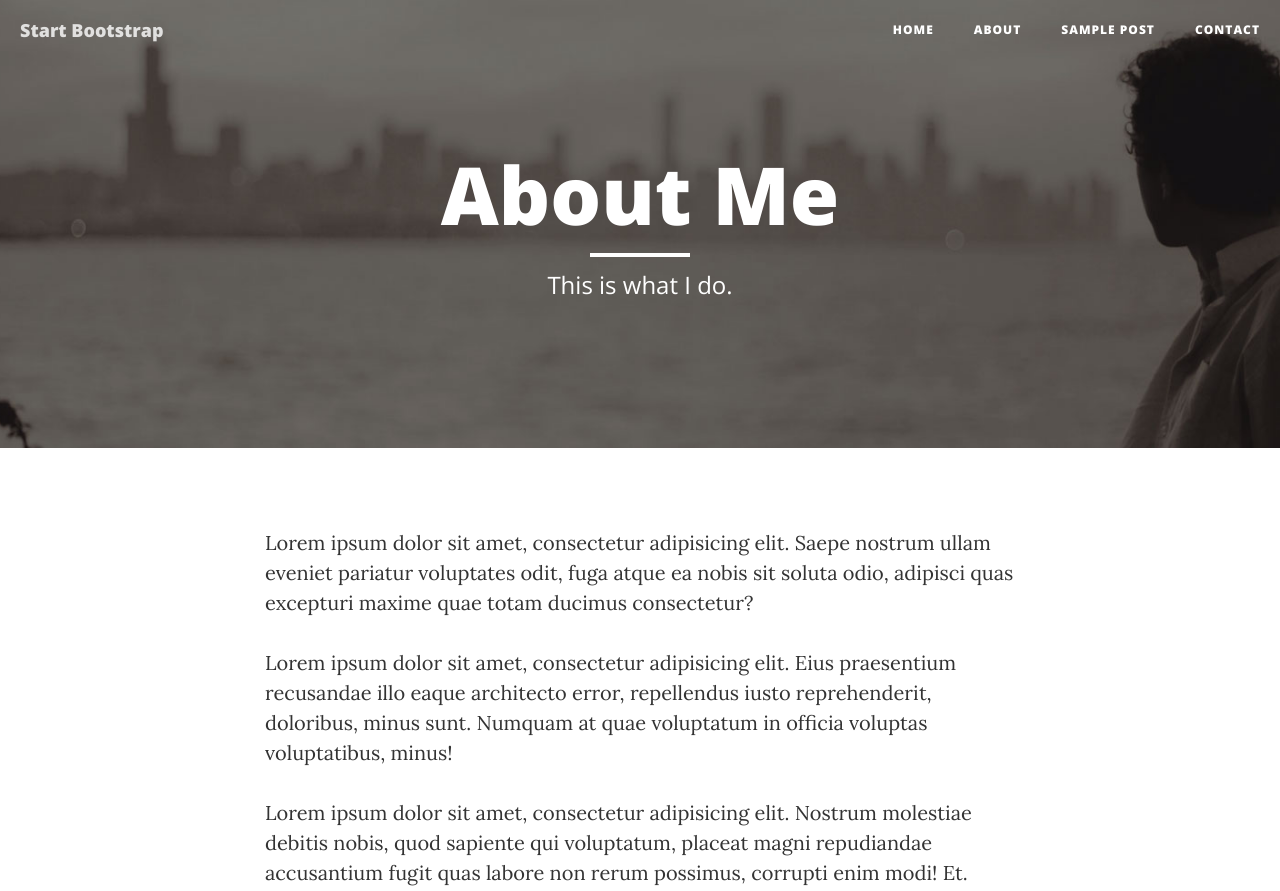
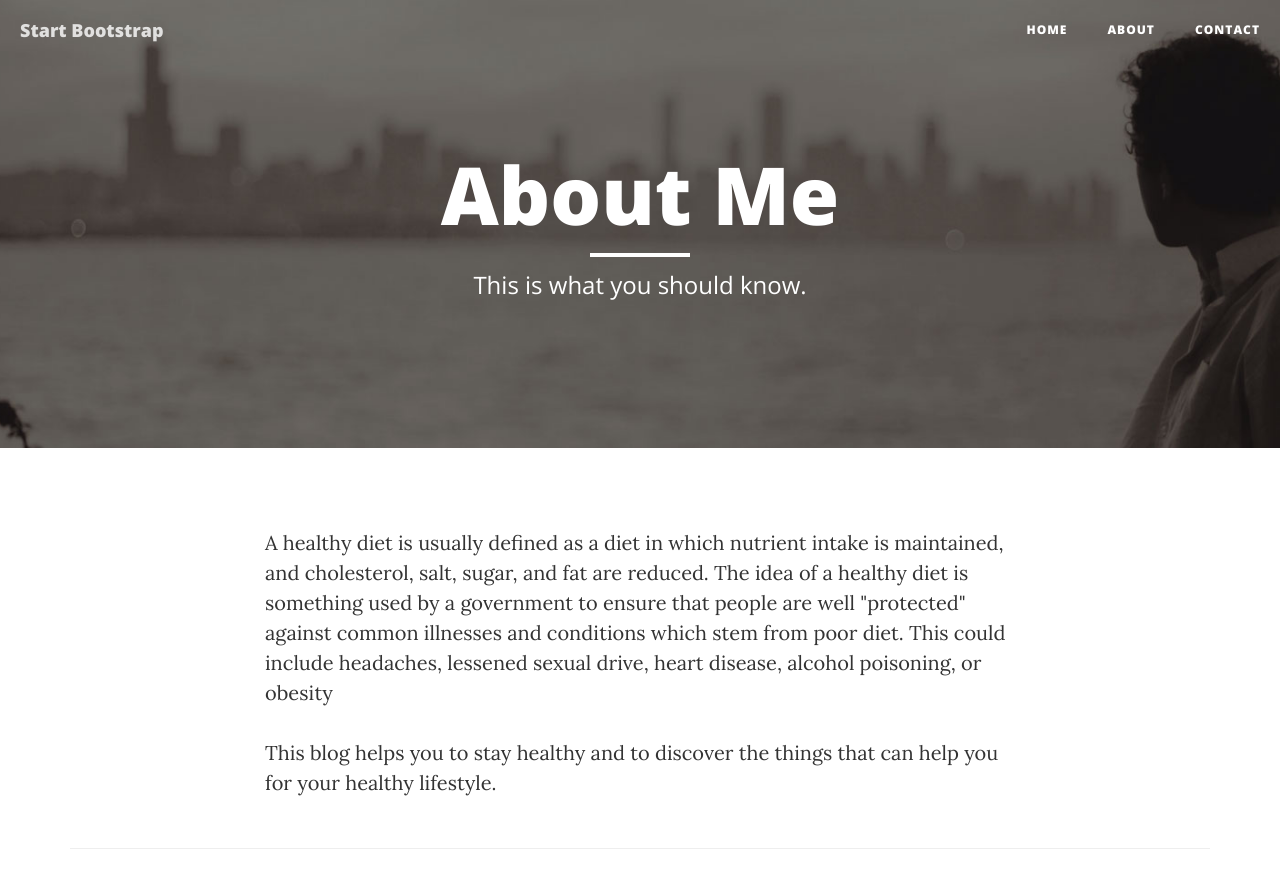
Before and after one commit to ronajenceros/blog, a website: page about.html in a window 1280 px wide. Shown: the top 891 px of the page. Drawn offline with nearby package versions, Linux system fonts and the light colour scheme; files that its build step writes are made by us from their sources.

Commit message:
Update about.html

```diff
--- a/about.html
+++ b/about.html
@@ -9,7 +9,7 @@
     <meta name="description" content="">
     <meta name="author" content="">
 
-    <title>Clean Blog - About</title>
+    <title>Health and Fitness Blog - About</title>
 
     <!-- Bootstrap Core CSS -->
     <link href="vendor/bootstrap/css/bootstrap.min.css" rel="stylesheet">
@@ -55,9 +55,6 @@
                         <a href="about.html">About</a>
                     </li>
                     <li>
-                        <a href="post.html">Sample Post</a>
-                    </li>
-                    <li>
                         <a href="contact.html">Contact</a>
                     </li>
                 </ul>
@@ -76,7 +73,7 @@
                     <div class="page-heading">
                         <h1>About Me</h1>
                         <hr class="small">
-                        <span class="subheading">This is what I do.</span>
+                        <span class="subheading">This is what you should know.</span>
                     </div>
                 </div>
             </div>
@@ -87,11 +84,10 @@
     <div class="container">
         <div class="row">
             <div class="col-lg-8 col-lg-offset-2 col-md-10 col-md-offset-1">
-                <p>Lorem ipsum dolor sit amet, consectetur adipisicing elit. Saepe nostrum ullam eveniet pariatur voluptates odit, fuga atque ea nobis sit soluta odio, adipisci quas excepturi maxime quae totam ducimus consectetur?</p>
-                <p>Lorem ipsum dolor sit amet, consectetur adipisicing elit. Eius praesentium recusandae illo eaque architecto error, repellendus iusto reprehenderit, doloribus, minus sunt. Numquam at quae voluptatum in officia voluptas voluptatibus, minus!</p>
-                <p>Lorem ipsum dolor sit amet, consectetur adipisicing elit. Nostrum molestiae debitis nobis, quod sapiente qui voluptatum, placeat magni repudiandae accusantium fugit quas labore non rerum possimus, corrupti enim modi! Et.</p>
+
+                <p>A healthy diet is usually defined as a diet in which nutrient intake is maintained, and cholesterol, salt, sugar, and fat are reduced. The idea of a healthy diet is something used by a government to ensure that people are well "protected" against common illnesses and conditions which stem from poor diet. This could include headaches, lessened sexual drive, heart disease, alcohol poisoning, or obesity</p>
+                <p>This blog helps you to stay healthy and to discover the things that can help you for your healthy lifestyle.</p>
             </div>
-        </div>
     </div>
 
     <hr>
```
